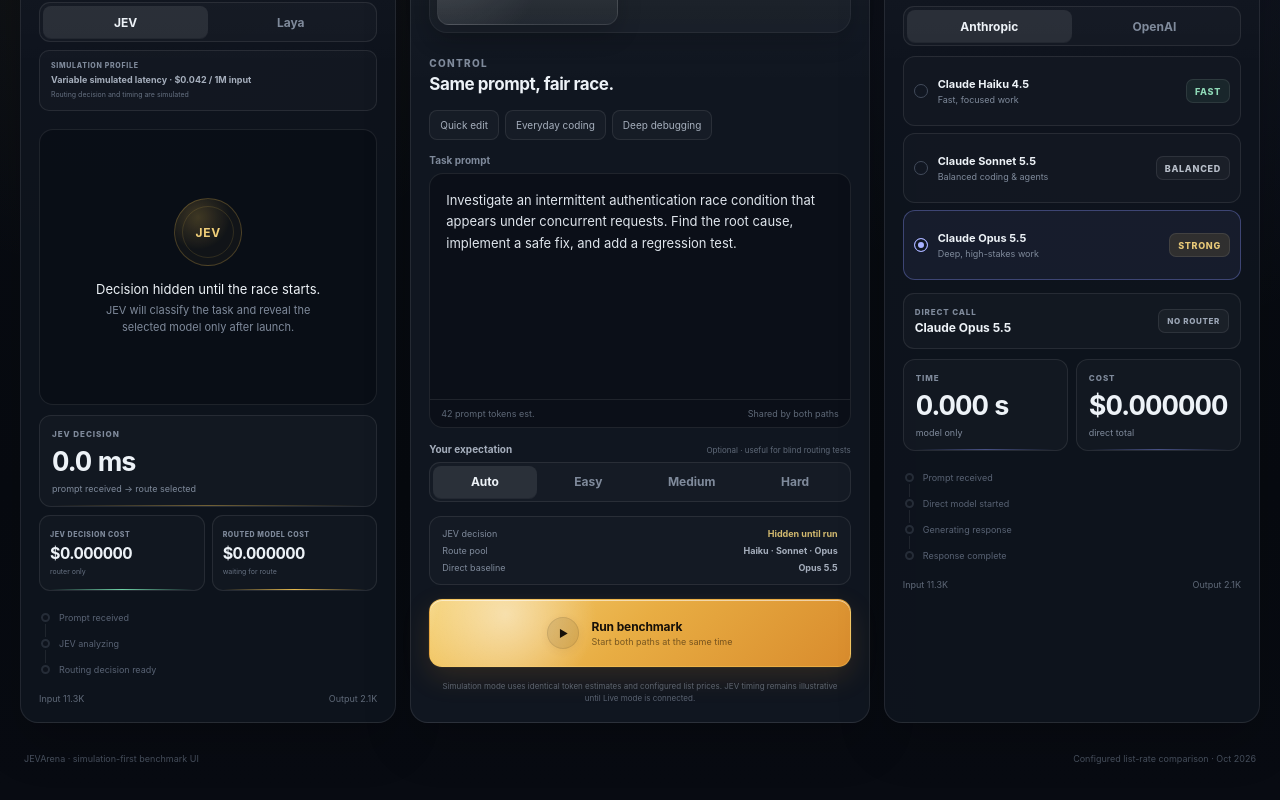
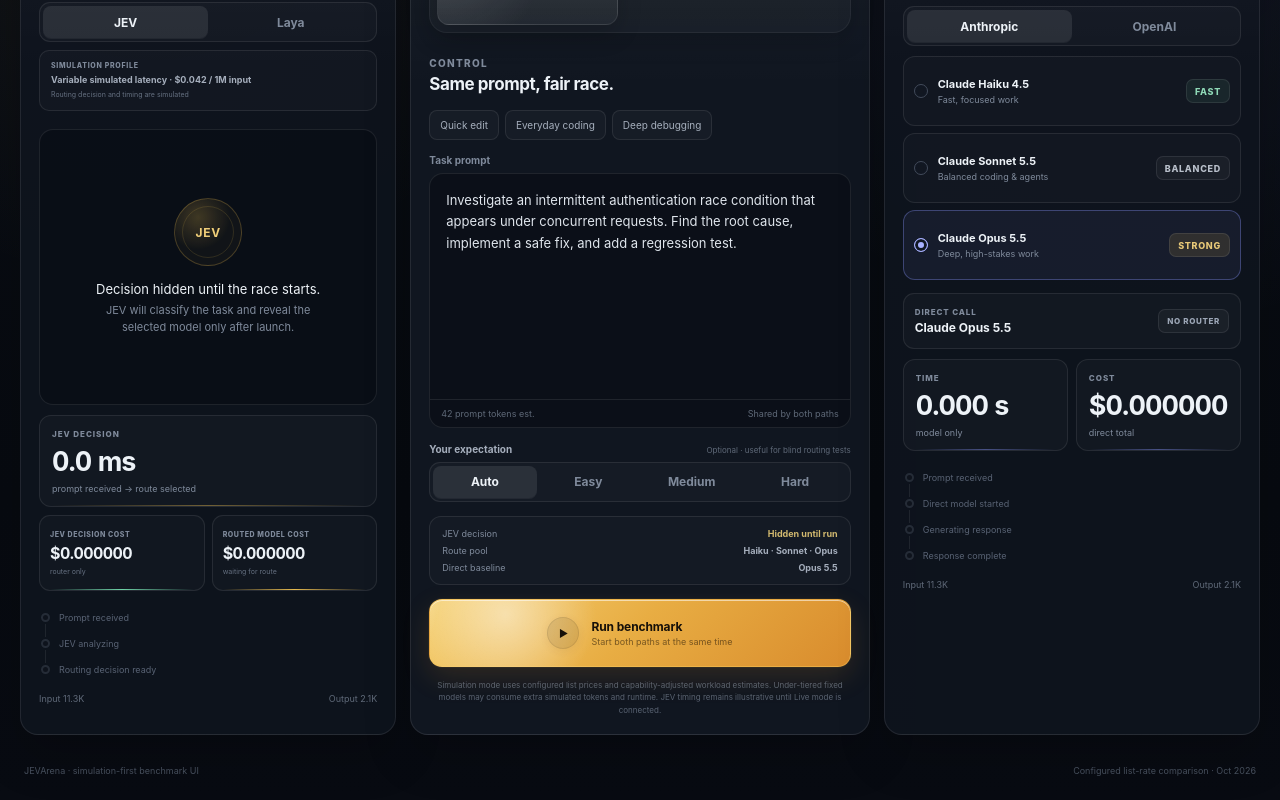
Before and after one commit to pouramin/JEVArena, a React (Vite) app: page / in a window 1280 px wide. Shown: the part 274-1074 px from the top of the page. Built offline with nearby package versions, Linux system fonts and the light colour scheme.

Commit message:
fix: align simulator copy with capability-adjusted workload model

```diff
--- a/src/App.tsx
+++ b/src/App.tsx
@@ -1571,7 +1571,7 @@
             <p className="method-note">
               {decisionEngine === "laya"
                 ? "Laya routing output is simulated. Decision latency uses the project's published 39.5 ms single-question Tesla T4 benchmark; API fee is modeled as $0 self-hosted, excluding hardware and electricity."
-                : "Simulation mode uses identical token estimates and configured list prices. JEV timing remains illustrative until Live mode is connected."}
+                : "Simulation mode uses configured list prices and capability-adjusted workload estimates. Under-tiered fixed models may consume extra simulated tokens and runtime. JEV timing remains illustrative until Live mode is connected."}
             </p>
           </article>
 
```
